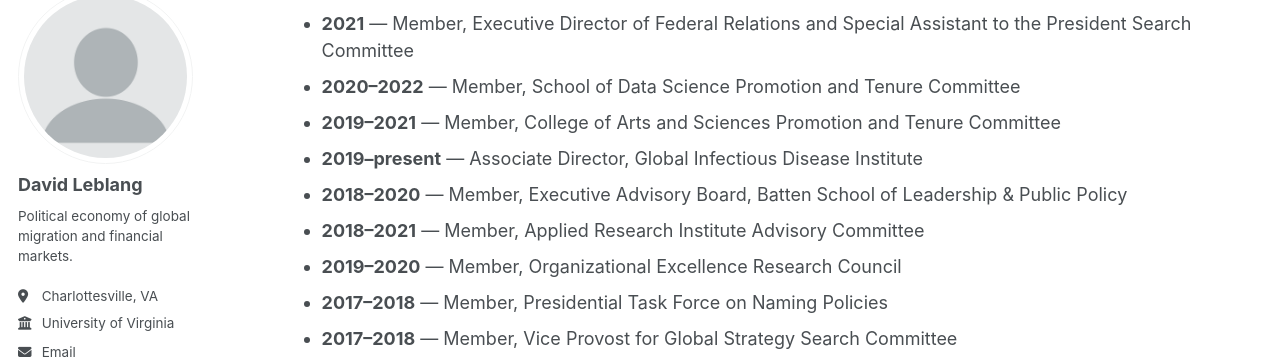
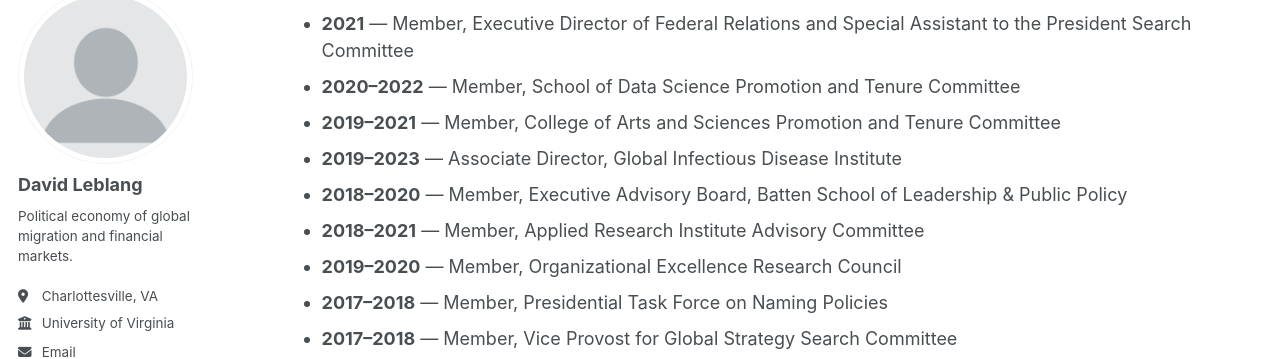
Before and after one commit to leblanguva/leblanguva.github.io, a Jekyll site: the page built from _pages/cv.md, in a window 1280 px wide and 900 px high, scrolled down 4455 px. Shown: the part 112-471 px from the top of the window. Built offline with Jekyll 4.4.1, drawn with Linux system fonts in a browser that asks for light colours; some web fonts are replaced; a script bundle is joined from its source files by our own code; library files that are not in the unit come from our copies.

Commit message:
Close out GIDI service term at 2023; sync cv.pdf to latest PDF

```diff
--- a/_pages/cv.md
+++ b/_pages/cv.md
@@ -131,7 +131,7 @@ Department of Politics, University of Virginia · Charlottesville, VA 22904 · [
 - **2021** — Member, Executive Director of Federal Relations and Special Assistant to the President Search Committee
 - **2020–2022** — Member, School of Data Science Promotion and Tenure Committee
 - **2019–2021** — Member, College of Arts and Sciences Promotion and Tenure Committee
-- **2019–present** — Associate Director, Global Infectious Disease Institute
+- **2019–2023** — Associate Director, Global Infectious Disease Institute
 - **2018–2020** — Member, Executive Advisory Board, Batten School of Leadership & Public Policy
 - **2018–2021** — Member, Applied Research Institute Advisory Committee
 - **2019–2020** — Member, Organizational Excellence Research Council
```
Also changed, not shown: 2 other files.
